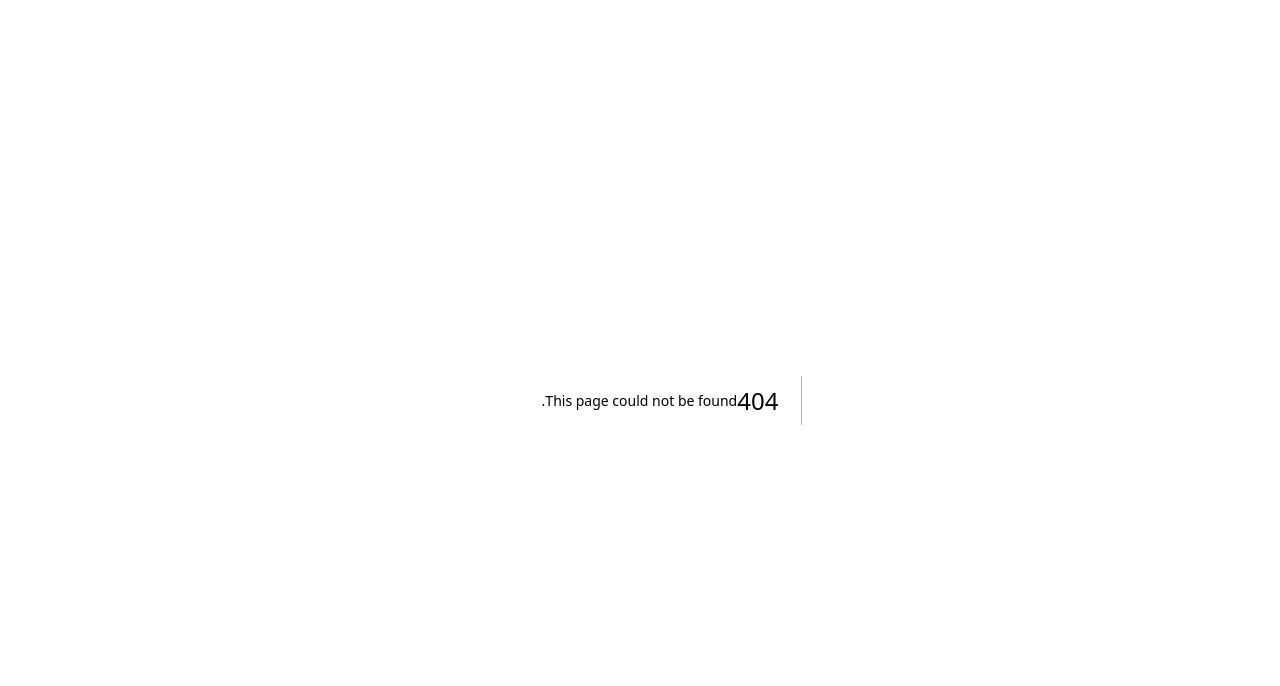
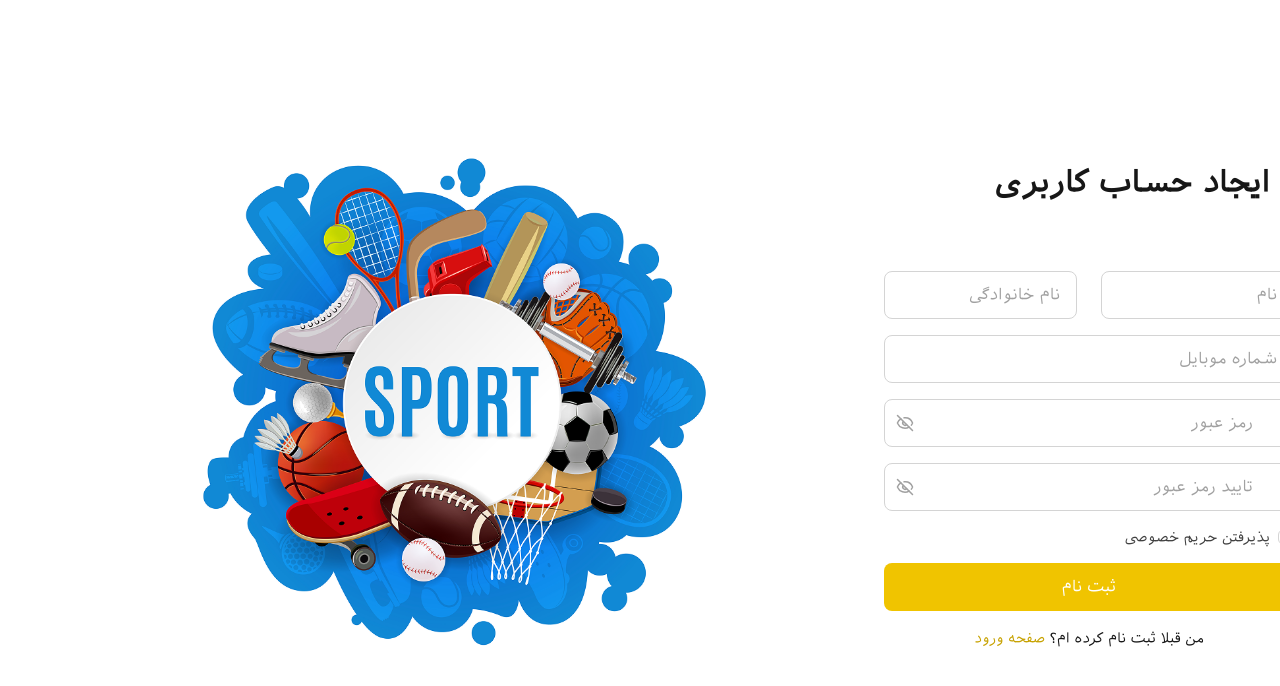
Before and after one commit to Mariasamiee/Shopping-Project, a Next.js app: page /Register in a window 1280 px wide. Before the commit this address had no page. Shown: the top 686 px of the page. Built offline with nearby package versions, Linux system fonts and the light colour scheme.

Commit message:
Merge branch 'develop' of https://github.com/Mariasamiee/Shopping-Project into feature/auth-pages

```diff
--- /dev/null
+++ b/pages/Register/index.tsx
@@ -0,0 +1,9 @@
+import { AuthLayout } from "@/pages/components/partial/AuthLayout";
+import { RegisterForm } from "@/pages/components/ui/organisms/RegisterForm";
+export default function RegisterPage() {
+  return (
+    <AuthLayout>
+      <RegisterForm />
+    </AuthLayout>
+  )
+}
```
